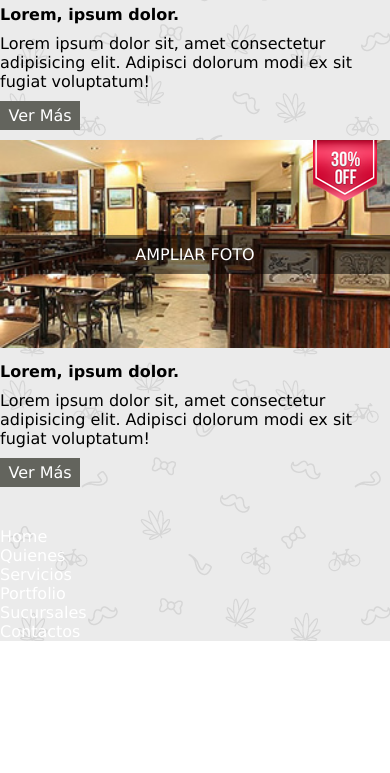
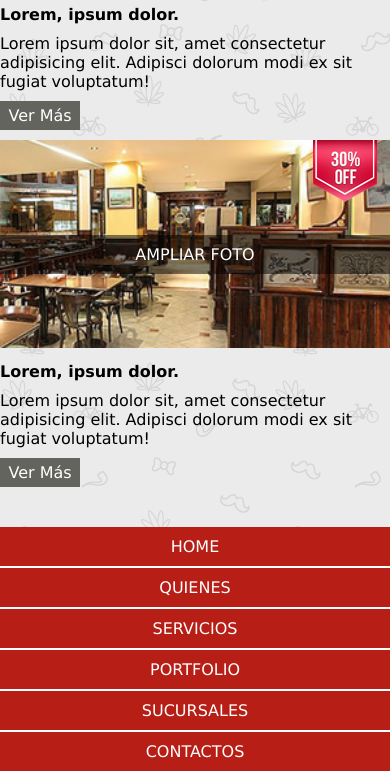
Before and after one commit to JuanMaRoldan/Clase34-kit-chenning, a website: page views/index.html in a window 390 px wide. Shown: the part 2223-2996 px from the top of the page. Before the commit the page ends 2864 px from the top, so only its background shows below. Drawn offline with Linux system fonts and the light colour scheme; files whose address does not match are found by name.

Commit message:
mobile app Finish

```diff
--- a/public/css/footer.css
+++ b/public/css/footer.css
@@ -0,0 +1,8 @@
+.footer__menu li{
+    background-color: var(--colorRojo);
+    border-bottom: solid 2px white;
+    padding: 10px 0;
+    text-align: center;
+    text-transform: uppercase;
+    width: 100%;
+}
--- a/public/css/header.css
+++ b/public/css/header.css
@@ -30,3 +30,10 @@ header{
     text-transform: uppercase;
     width: 100%;
 }
+
+@media (min-width : 460px){
+    .header__menu li{
+        background-color: var(--colorRojo);
+    }
+
+}
--- a/views/index.html
+++ b/views/index.html
@@ -92,7 +92,7 @@
         </section>
     </main>
     <footer>
-        <nav>
+        <nav class="footer__menu">
             <ul>
                 <li><a href="">Home</a></li>
                 <li><a href="">Quienes</a></li>
```
